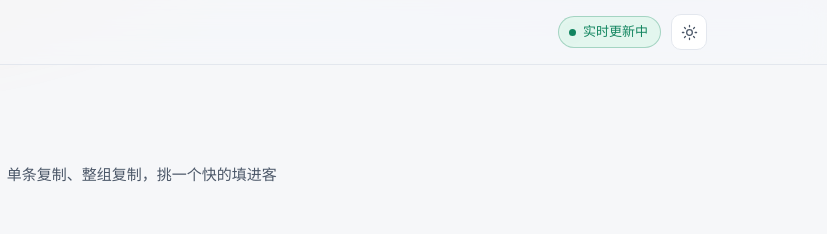
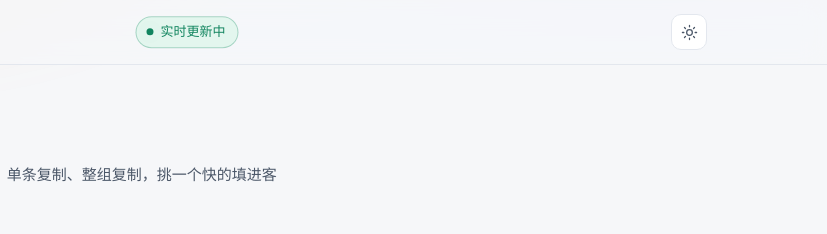
Before and after one commit to cyy870618/cf-ip, a plain HTML site: page public/index.html in a window 1280 px wide. Shown: the top 234 px of the page, 453-1280 px from the left. Drawn offline with Linux system fonts and the light colour scheme.

Commit message:
style(ui): 状态胶囊移到页首正中（桌面端绝对居中，窄屏回到右侧避免重叠）

```diff
--- a/public/assets/style.css
+++ b/public/assets/style.css
@@ -89,11 +89,22 @@ body {
 }
 
 .header-inner {
+  position: relative;
   display: flex;
   align-items: center;
   justify-content: space-between;
   gap: 16px;
   height: 64px;
+}
+
+/* 状态胶囊：桌面端固定在页首正中；窄屏回到右侧操作区，避免与标题重叠 */
+@media (min-width: 561px) {
+  .site-header .live-pill {
+    position: absolute;
+    top: 50%;
+    left: 50%;
+    transform: translate(-50%, -50%);
+  }
 }
 
 .brand { display: flex; align-items: center; gap: 12px; min-width: 0; }
@@ -474,6 +485,7 @@ body {
 
 /* ---------- responsive ---------- */
 @media (max-width: 760px) {
+  .brand-text p { display: none; }
   .hero { padding: 32px 0 22px; }
   .stats { grid-template-columns: repeat(2, 1fr); gap: 10px; }
   .stat { padding: 13px 15px; }
```
